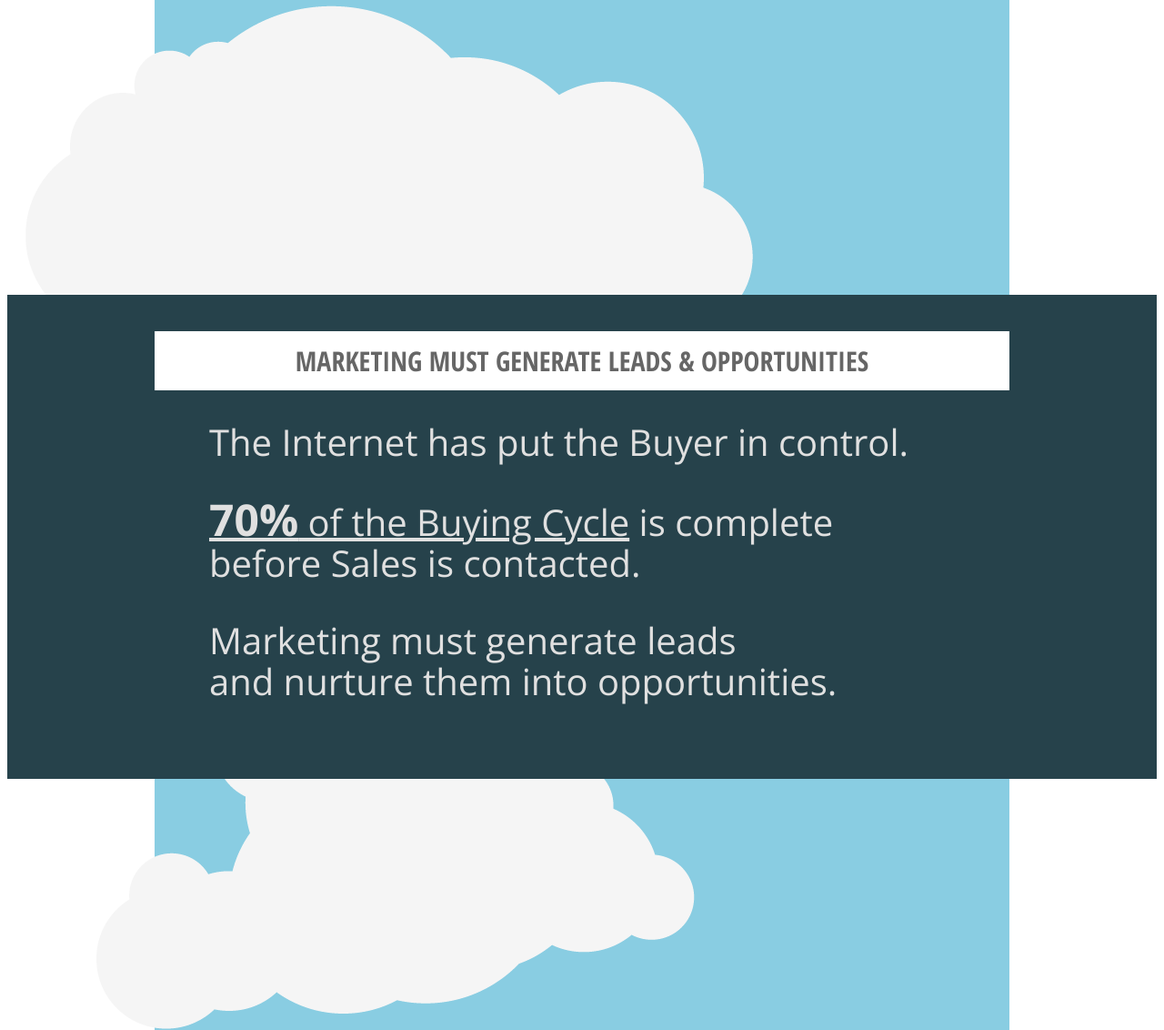
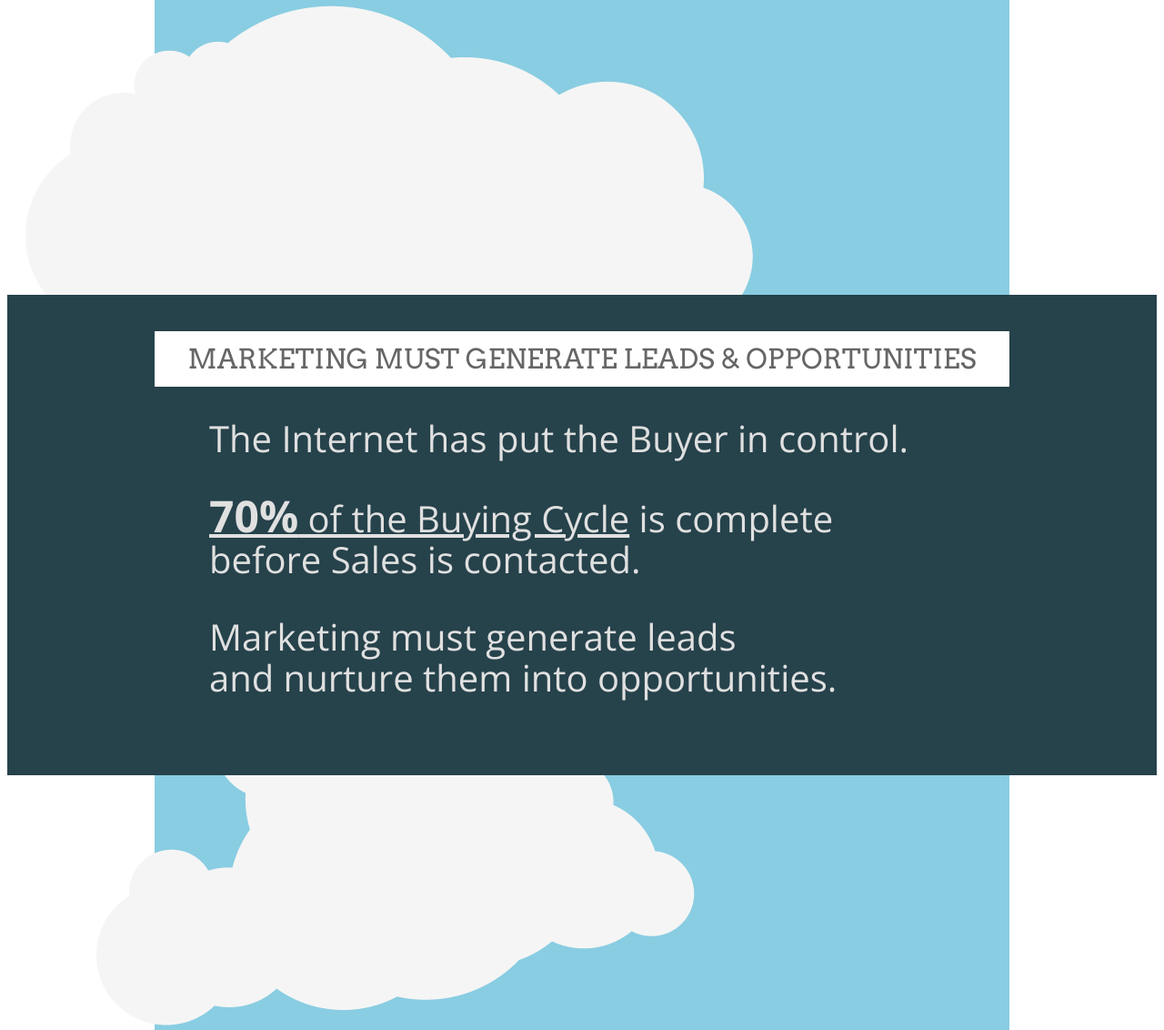
Before and after one commit to ianhenrysmith/Kapost-ROI-Deck, a PHP site: page / in a window 1280 px wide. Shown: the part 854-1986 px from the top of the page at 91% size. Run offline with PHP 8.4, Linux system fonts and the light colour scheme; some libraries are stand-ins or nearby versions; some web fonts are replaced.

Commit message:
more updates

```diff
--- a/index.html
+++ b/index.html
@@ -42,7 +42,7 @@
     <div class='slide_container blue_seafoam height_100'></div>
     <div class='green_forest zindex_10 relative'>
       <div class='slide_container'>
-        <div class='title_1 title_caption_style text_gray_dark text_arvo'>MARKETING MUST GENERATE LEADS & OPPORTUNITIES</div>
+        <div class='title_caption_style text_gray_dark text_arvo'>MARKETING MUST GENERATE LEADS & OPPORTUNITIES</div>
         <div class='text_white_dark text_1 margin_34t'>
           The Internet has put the Buyer in control.
         </div>
--- a/index.php
+++ b/index.php
@@ -42,7 +42,7 @@
     <div class='slide_container blue_seafoam height_100'></div>
     <div class='green_forest zindex_10 relative'>
       <div class='slide_container'>
-        <div class='title_1 title_caption_style text_gray_dark text_arvo'>MARKETING MUST GENERATE LEADS & OPPORTUNITIES</div>
+        <div class='title_caption_style text_gray_dark text_arvo'>MARKETING MUST GENERATE LEADS & OPPORTUNITIES</div>
         <div class='text_white_dark text_1 margin_34t'>
           The Internet has put the Buyer in control.
         </div>
--- a/stylesheets/css/main.css
+++ b/stylesheets/css/main.css
@@ -169,7 +169,10 @@ html {
 
 .text_arvo {
   font-family: Arvo;
-  font-weight: 400; }
+  font-weight: 400;
+  display: inline-block;
+  text-transform: uppercase;
+  vertical-align: top; }
 
 .text_right {
   text-align: right; }
--- a/stylesheets/sass/main.sass
+++ b/stylesheets/sass/main.sass
@@ -200,6 +200,9 @@ html
 .text_arvo
   font-family: Arvo
   font-weight: 400
+  display: inline-block
+  text-transform: uppercase
+  vertical-align: top
 
 .text_right
   text-align: right
```
Also changed, not shown: 1 other file.
